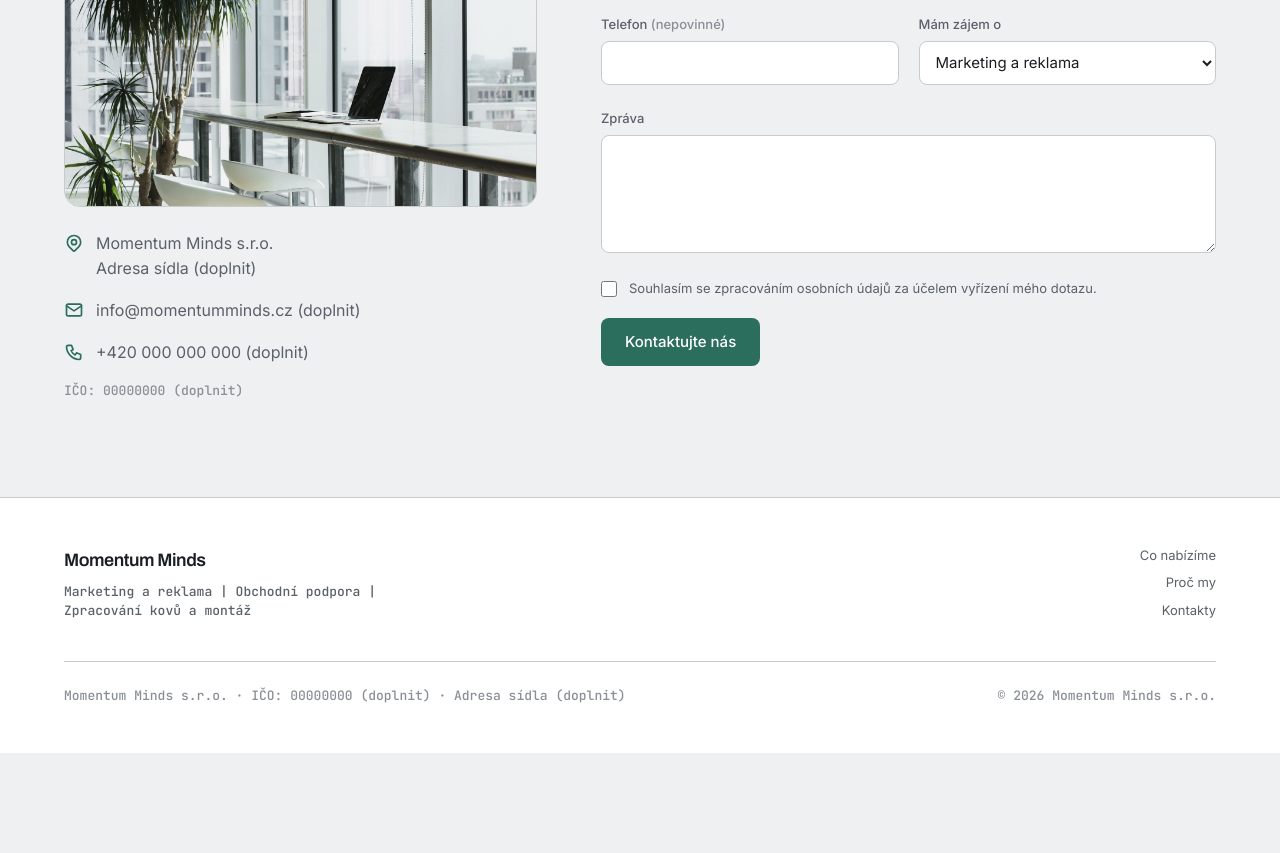
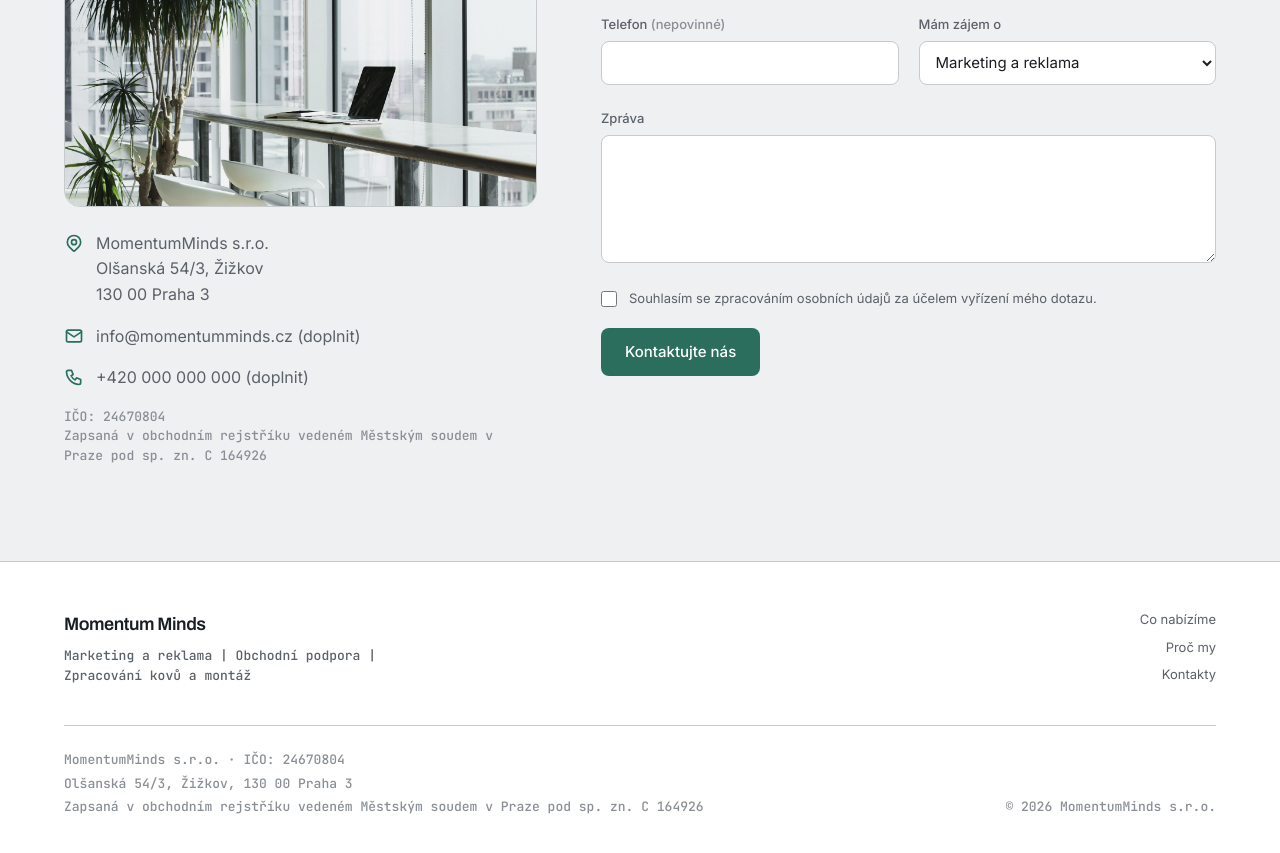
Before and after one commit to NoblesseHomes/momentum-minds, a Next.js app: page / in a window 1280 px wide. Shown: the part 4740-5593 px from the top of the page. Before the commit the page ends 5493 px from the top, so only its background shows below. Built offline with nearby package versions, Linux system fonts and the light colour scheme.

Commit message:
Задали информацию

```diff
--- a/src/components/Contact.js
+++ b/src/components/Contact.js
@@ -80,9 +80,11 @@ export default function Contact() {
               <li className="flex items-start gap-3">
                 <TbMapPin size={20} className="mt-0.5 shrink-0 text-accent-primary" aria-hidden="true" />
                 <span className="text-body text-text-secondary lg:text-body-desktop">
-                  Momentum Minds s.r.o.
+                  MomentumMinds s.r.o.
                   <br />
-                  Adresa sídla (doplnit)
+                  Olšanská 54/3, Žižkov
+                  <br />
+                  130 00 Praha 3
                 </span>
               </li>
               <li className="flex items-start gap-3">
@@ -103,7 +105,12 @@ export default function Contact() {
                   +420 000 000 000 (doplnit)
                 </a>
               </li>
-              <li className="font-mono text-body-sm text-text-muted">IČO: 00000000 (doplnit)</li>
+              <li className="font-mono text-body-sm text-text-muted">
+                IČO: 24670804
+                <br />
+                Zapsaná v obchodním rejstříku vedeném Městským soudem v Praze
+                pod sp. zn. C 164926
+              </li>
             </ul>
           </div>
 
@@ -183,7 +190,7 @@ export default function Contact() {
                   name="message"
                   rows={4}
                   required
-                  className="mt-1.5 w-full rounded-lg border border-border bg-surface px-3 py-2.5 text-body text-text-primary outline-none focus:border-accent-primary focus:ring-[3px] focus:ring-accent-primary/15"
+                  className="mt-1.5 min-h-32 w-full rounded-lg border border-border bg-surface px-3 py-2.5 text-body text-text-primary outline-none focus:border-accent-primary focus:ring-[3px] focus:ring-accent-primary/15"
                 />
               </div>
 
--- a/src/components/Footer.js
+++ b/src/components/Footer.js
@@ -33,9 +33,13 @@ export default function Footer() {
           </nav>
         </div>
 
-        <div className="mt-10 flex flex-col gap-2 border-t border-border pt-6 font-mono text-body-sm text-text-muted sm:flex-row sm:items-center sm:justify-between">
-          <span>Momentum Minds s.r.o. · IČO: 00000000 (doplnit) · Adresa sídla (doplnit)</span>
-          <span>&copy; {new Date().getFullYear()} Momentum Minds s.r.o.</span>
+        <div className="mt-10 flex flex-col gap-2 border-t border-border pt-6 font-mono text-body-sm text-text-muted sm:flex-row sm:items-end sm:justify-between">
+          <div className="space-y-1">
+            <p>MomentumMinds s.r.o. · IČO: 24670804</p>
+            <p>Olšanská 54/3, Žižkov, 130 00 Praha 3</p>
+            <p>Zapsaná v obchodním rejstříku vedeném Městským soudem v Praze pod sp. zn. C 164926</p>
+          </div>
+          <span>&copy; {new Date().getFullYear()} MomentumMinds s.r.o.</span>
         </div>
       </div>
     </footer>
```
